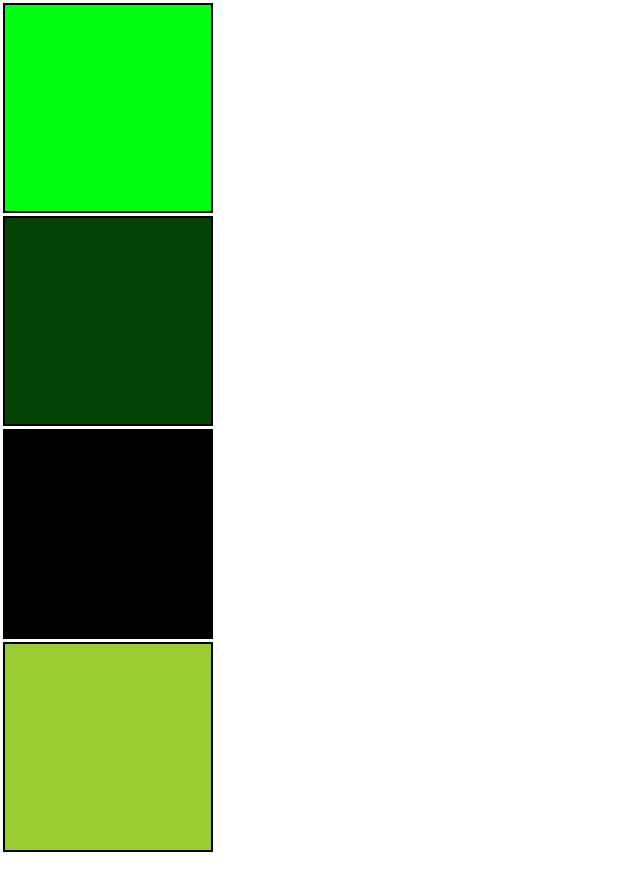
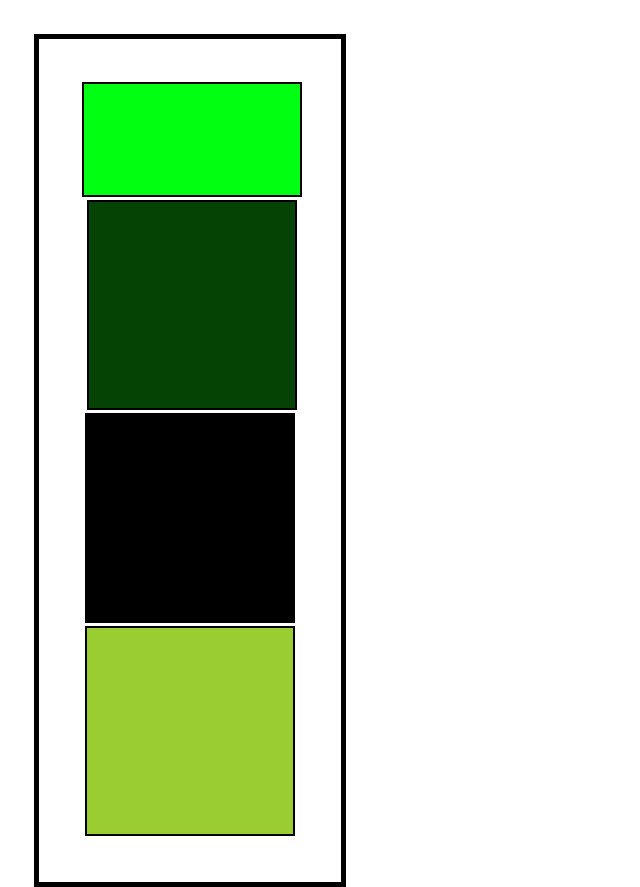
Before and after one commit to aayushgi/webdevharry, a plain HTML site: page index.html in a window 1280 px wide. Shown: the whole page, without its empty margins (0-640 px from the left). Before the commit the page ends 855 px from the top, so only its background shows below. Drawn offline with Linux system fonts and the light colour scheme.

Commit message:
video28+

```diff
--- a/index.html
+++ b/index.html
@@ -19,11 +19,20 @@
         }
         .box1{
             background-color: rgb(0, 255, 17);
-
+            position: sticky;
+            top: 0px;
+            height: 111px;
+            width: 100%;
+            margin: 0;
+            padding: 0%;
         }
 
         .box2{
             background-color:  rgb(4, 67, 4);
+             position: relative;/*used to change the position of box */
+            top: 0px;
+            left: 2px;
+
         }
 
         .box3{
@@ -33,12 +42,19 @@
         .box4{
             background-color: yellowgreen;
         }
+        .parent{
+            padding: 43px;
+            margin: 34px;
+            border: 5px solid black  ;
+            position: absolute;
+        }
     </style>
 </head>
-<body>
+<body><div class="parent">
     <div class="box box1"></div>
     <div class="box box2"></div>
     <div class="box box3"></div>
     <div class="box box4"></div>
+</div>
 </body>
 </html>
```
